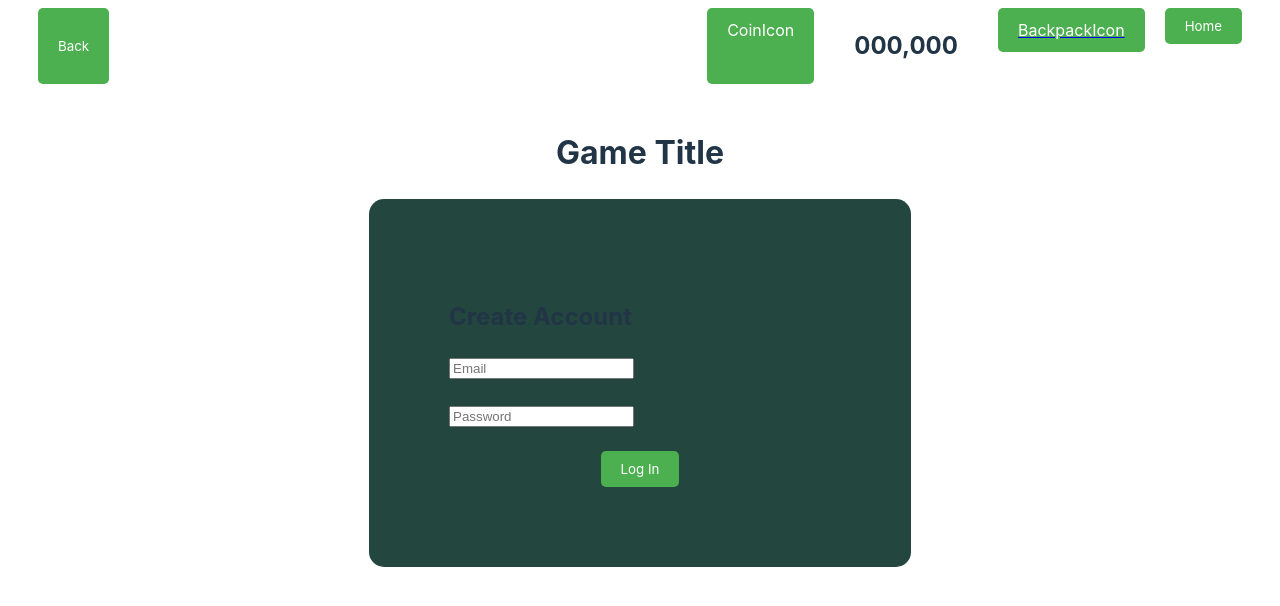
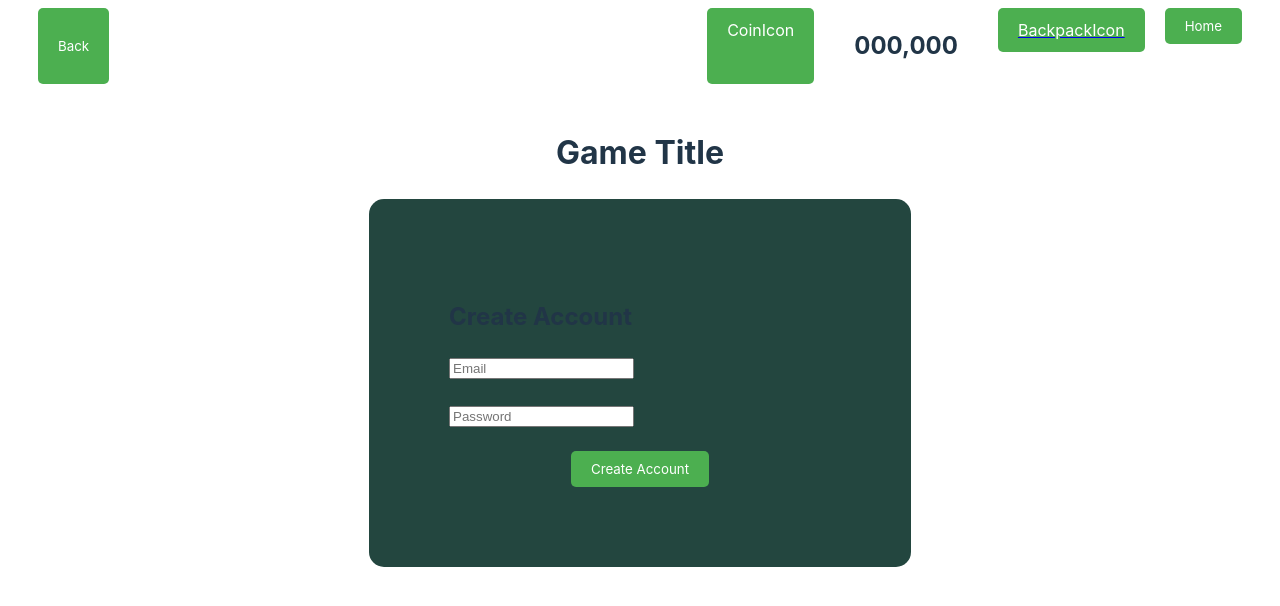
Before and after one commit to OleguerAlmuni/P1_ProjectesWeb1, a Vue app: page /createAccount in a window 1280 px wide. Shown: the top 606 px of the page. Built offline with nearby package versions, Linux system fonts and the light colour scheme.

Commit message:
Correcció d'errors minúsculs

```diff
--- a/src/components/CreateAccount.vue
+++ b/src/components/CreateAccount.vue
@@ -16,7 +16,7 @@
         <br><br>
         <div class="flex-component">
             <router-link to="/home">
-                <button type="button" class="click-button">Log In</button>
+                <button type="button" class="click-button">Create Account</button>
             </router-link>
         </div>
     </div>
--- a/src/components/Header.vue
+++ b/src/components/Header.vue
@@ -36,6 +36,7 @@
 
 
     .head {
+        font-family: Inter;
         display: flex;
         justify-content: space-between;
     }
```
